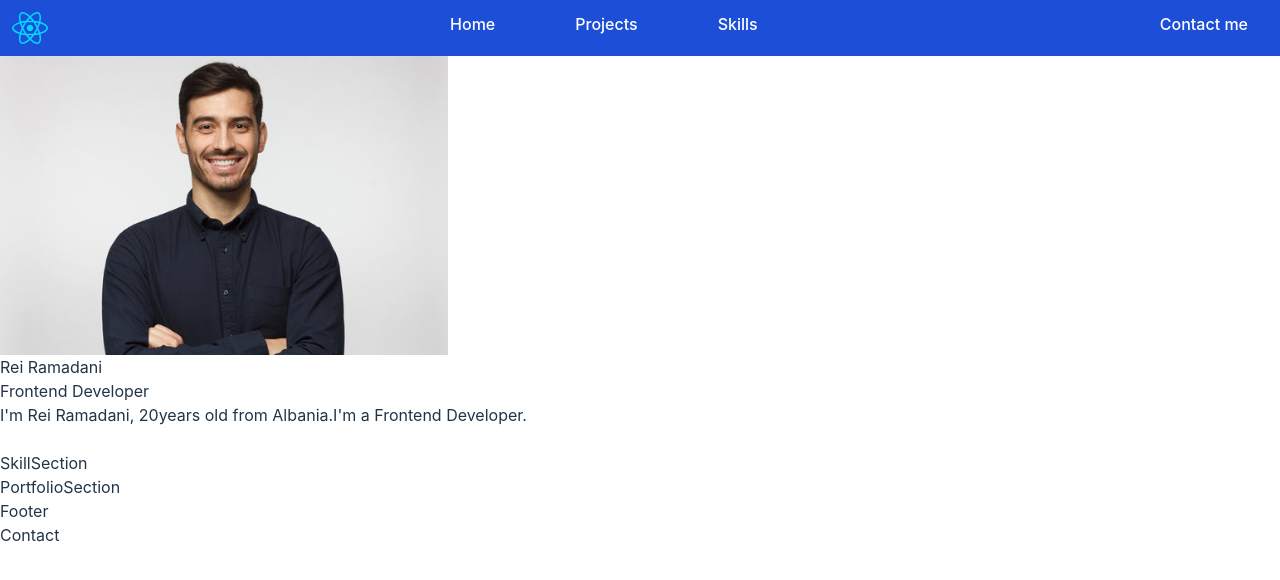
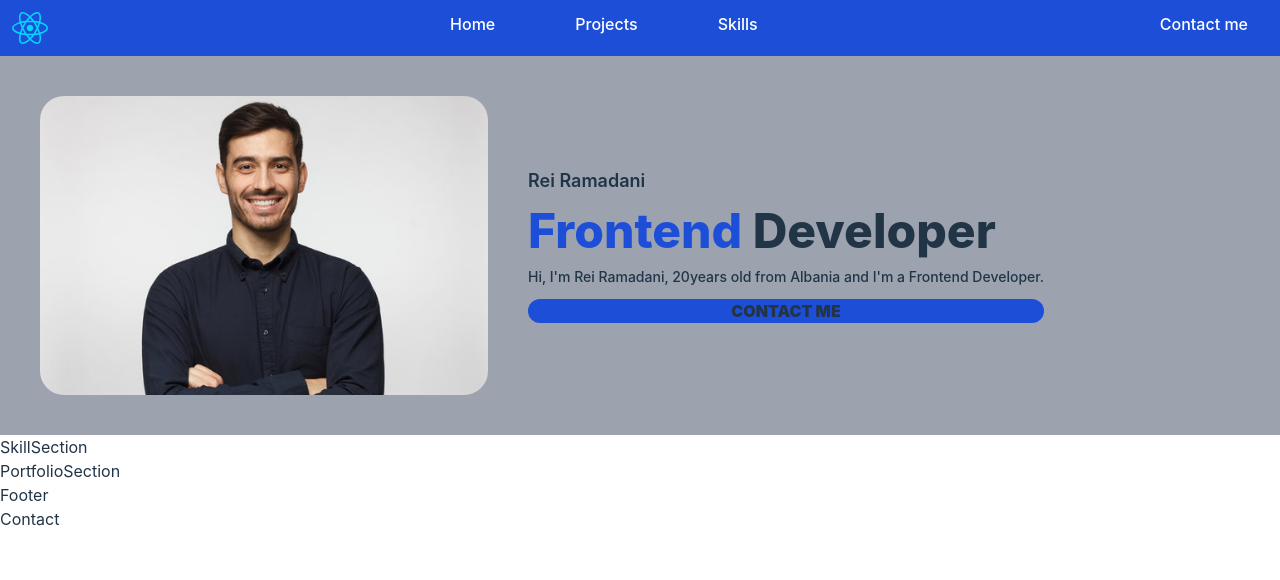
Before and after one commit to RamadaniRei/Portfolio, a React (Vite) app: page / in a window 1280 px wide. Shown: the top 580 px of the page. Built offline with nearby package versions, Linux system fonts and the light colour scheme.

Commit message:
Creating the hero feature of the page

```diff
--- a/src/components/hero.jsx
+++ b/src/components/hero.jsx
@@ -3,15 +3,27 @@ import Profile from "../assets/Profile.jpg";
 
 const Hero = () => {
   return (
-    <div className="flex-row">
-      <img src={Profile} alt="Person" className="h-auto max-w-md " />
-      <div className="flex-col ">
-        <h2> Rei Ramadani</h2>
-        <div> Frontend Developer</div>
-        <p>
-          I'm Rei Ramadani, 20years old from Albania.I'm a Frontend Developer.{" "}
+    <div className="flex flex-row p-10 gap-10 bg-gray-400">
+      <img
+        src={Profile}
+        alt="Person"
+        className="h-auto max-w-md rounded-3xl "
+      />
+      <div className="flex flex-col justify-center gap-3 ">
+        <h1 className="text-lg font-semibold "> Rei Ramadani</h1>
+        <div className="text-5xl font-extrabold">
+          <span className="text-blue-700">Frontend</span> Developer
+        </div>
+        <p className="text-sm font-medium">
+          Hi, I'm Rei Ramadani, 20years old from Albania and I'm a Frontend
+          Developer.
         </p>
-        <button href="#" className="bg-red-50 w-50 h-50"></button>
+        <button
+          href="#"
+          className="bg-blue-700 w-50 h-50 font-black rounded-3xl"
+        >
+          CONTACT ME
+        </button>
       </div>
     </div>
   );
```
